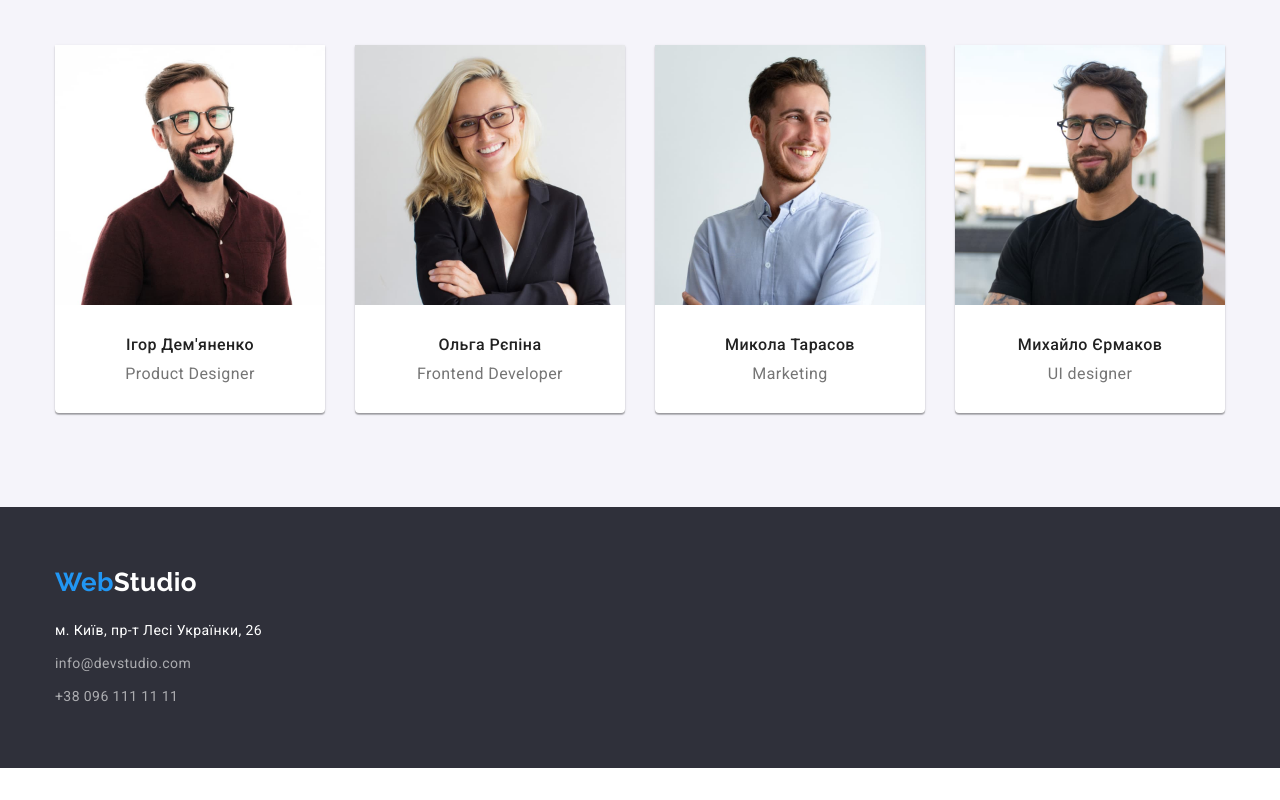
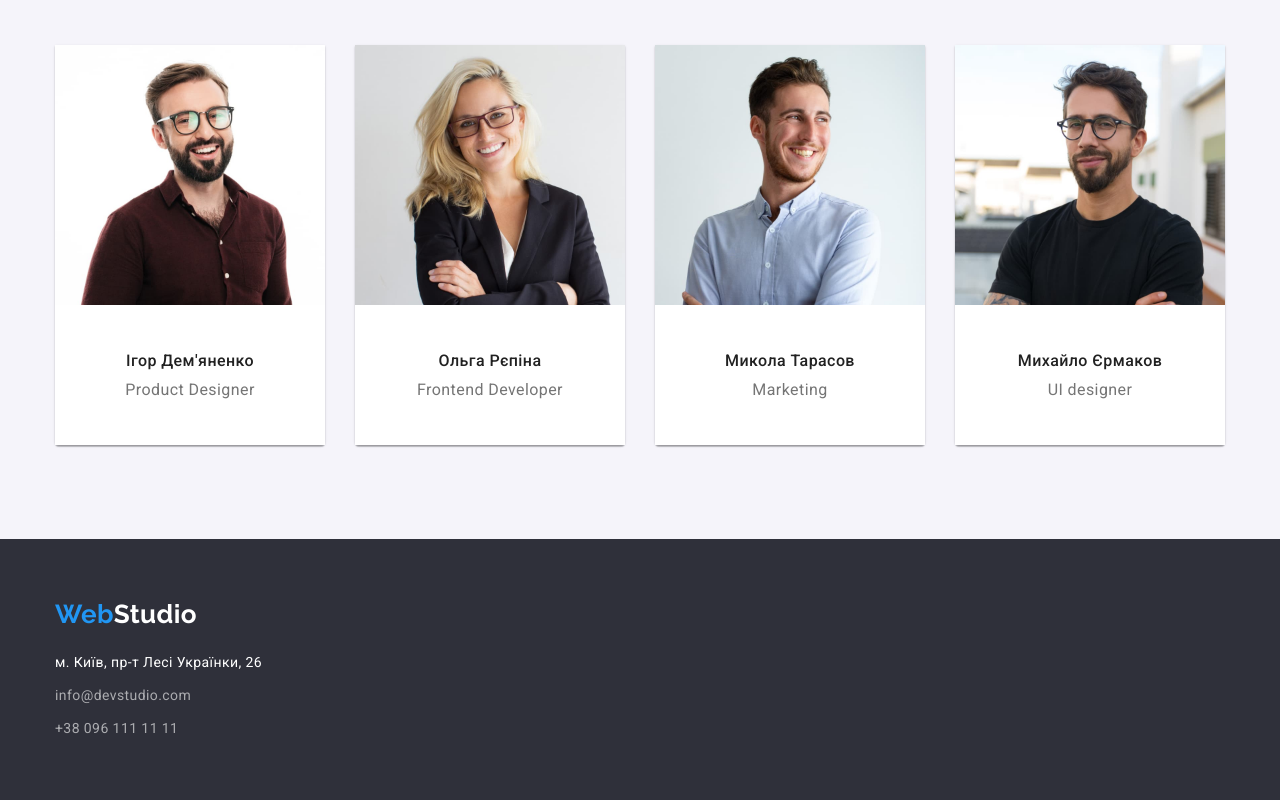
Before and after one commit to lordlir/goit-markup-hw-03, a plain HTML site: page index.html in a window 1280 px wide. Shown: the part 1588-2388 px from the top of the page. Before the commit the page ends 2356 px from the top, so only its background shows below. Drawn offline with nearby package versions, Linux system fonts and the light colour scheme.

Commit message:
правки по дз

```diff
--- a/css/styles.css
+++ b/css/styles.css
@@ -285,10 +285,6 @@ body {
   display: block;
 }
 
-/* .employment:not(:last-child) {
-  margin-right: 30px;
-} */
-
 img {
   display: block;
 }
@@ -304,6 +300,12 @@ img {
   padding: 0;
 }
 
+.player-data {
+  padding-top: 30px;
+  padding-bottom: 30px;
+  background: var(--background-main);
+}
+
 .employee {
   background: var(--background-main);
   box-shadow: 0px 1px 3px rgba(0, 0, 0, 0.12), 0px 1px 1px rgba(0, 0, 0, 0.14),
@@ -315,7 +317,6 @@ img {
   font-size: 16px;
   line-height: calc(19 / 16);
   text-align: center;
-  margin-top: 30px;
   margin-bottom: 10px;
 }
 .employee-position {
@@ -324,7 +325,6 @@ img {
   text-align: center;
   color: var(--other-text-color);
   margin-top: 0;
-  margin-bottom: 30px;
 }
 /*стилі портфоліо(2я страниця)*/
 /*  - філтер*/
--- a/index.html
+++ b/index.html
@@ -128,8 +128,10 @@
                 alt="Ігор_Дем'яненко"
                 width="270"
               />
+              <div class="player-data">
                 <h3 class="employee-title">Ігор Дем'яненко</h3>
                 <p class="employee-position">Product Designer</p>
+              </div>
             </li>
 
             <li class="employee">
@@ -138,8 +140,10 @@
                 alt="Ольга_Рєпіна"
                 width="270"
               />
+              <div class="player-data">
                 <h3 class="employee-title">Ольга Рєпіна</h3>
                 <p class="employee-position">Frontend Developer</p>
+              </div>
             </li>
             <li class="employee">
               <img
@@ -147,8 +151,10 @@
                 alt="Микола_Тарасов"
                 width="270"
               />
+              <div class="player-data">
                 <h3 class="employee-title">Микола Тарасов</h3>
                 <p class="employee-position">Marketing</p>
+              </div>
             </li>
             <li class="employee">
               <img
@@ -156,8 +162,10 @@
                 alt="Михайло_Єрмаков"
                 width="270"
               />
+              <div class="player-data">
                 <h3 class="employee-title">Михайло Єрмаков</h3>
                 <p class="employee-position">UI designer</p>
+              </div>
             </li>
           </ul>
         </div>
```
Lines whose indentation alone changed are shown as unchanged.
